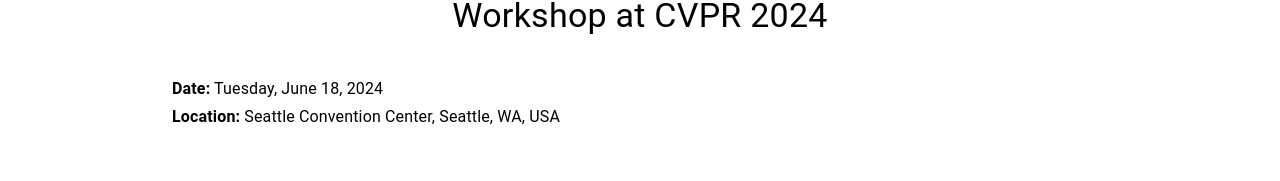
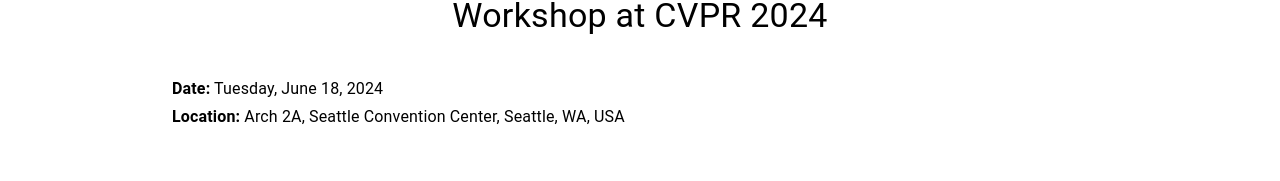
Before and after one commit to xai4cv/xai4cv.github.io, a React (Create React App) app: page /workshop_cvpr24 in a window 1280 px wide. Shown: the part 152-333 px from the top of the page. Built offline with nearby package versions, Linux system fonts and the light colour scheme.

Commit message:
update room info

```diff
--- a/src/components/Workshop_CVPR24.js
+++ b/src/components/Workshop_CVPR24.js
@@ -73,7 +73,7 @@
                                     <Grid item xs={12} className={classes.gridItem}>
                                         <Typography className={classes.sectionHeader} variant="subtitle1" align="left">
                                             <b>Date:</b> Tuesday, June 18, 2024 <br />
-                                            <b>Location:</b> Seattle Convention Center, Seattle, WA, USA <br />
+                                            <b>Location:</b> Arch 2A, Seattle Convention Center, Seattle, WA, USA <br />
                                         </Typography>
                                     </Grid>
 
```
